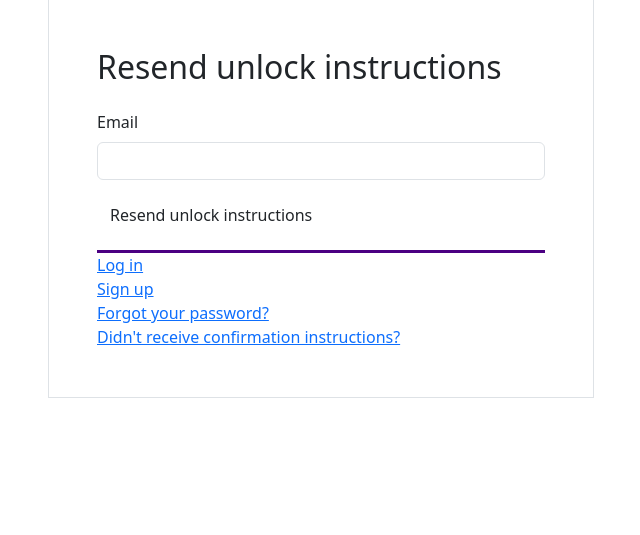
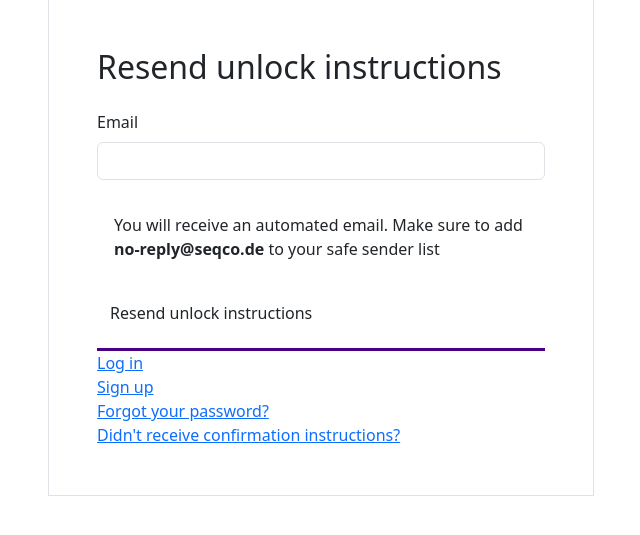
Before and after one commit to seq-code/registry, a Rails app: page /users/unlock in a window 1280 px wide. Shown: the part 129-664 px from the top of the page, without its empty margins (34-674 px from the left). Run offline with Rails 7, Linux system fonts and the light colour scheme; style sheets or scripts are compiled from the project's sources; some libraries are stand-ins or nearby versions.

Commit message:
Indicate email sender in forms

```diff
--- a/app/views/devise/confirmations/new.html.erb
+++ b/app/views/devise/confirmations/new.html.erb
@@ -12,6 +12,11 @@
                 input_html: { autocomplete: "email" } %>
   </div>
 
+  <div class="alert alert-info">
+    You will receive an automated email. Make sure to add
+    <b>no-reply@seqco.de</b> to your safe sender list
+  </div>
+
   <div class="form-actions">
     <%= f.button :submit, "Resend confirmation instructions" %>
   </div>
--- a/app/views/devise/passwords/new.html.erb
+++ b/app/views/devise/passwords/new.html.erb
@@ -10,6 +10,11 @@
                 input_html: { autocomplete: "email" } %>
   </div>
 
+  <div class="alert alert-info">
+    You will receive an automated email. Make sure to add
+    <b>no-reply@seqco.de</b> to your safe sender list
+  </div>
+
   <div class="form-actions">
     <%= f.button :submit, "Send me reset password instructions" %>
   </div>
--- a/app/views/devise/registrations/new.html.erb
+++ b/app/views/devise/registrations/new.html.erb
@@ -34,6 +34,11 @@
                 input_html: { autocomplete: 'new-password' }) %>
   </div>
 
+  <div class="alert alert-info">
+    You will receive an automated email. Make sure to add
+    <b>no-reply@seqco.de</b> to your safe sender list
+  </div>
+
   <div class="form-actions">
     <%= f.button(:submit, 'Sign up') %>
   </div>
--- a/app/views/devise/unlocks/new.html.erb
+++ b/app/views/devise/unlocks/new.html.erb
@@ -11,6 +11,11 @@
                 input_html: { autocomplete: "email" } %>
   </div>
 
+  <div class="alert alert-info">
+    You will receive an automated email. Make sure to add
+    <b>no-reply@seqco.de</b> to your safe sender list
+  </div>
+
   <div class="form-actions">
     <%= f.button :submit, "Resend unlock instructions" %>
   </div>
```
